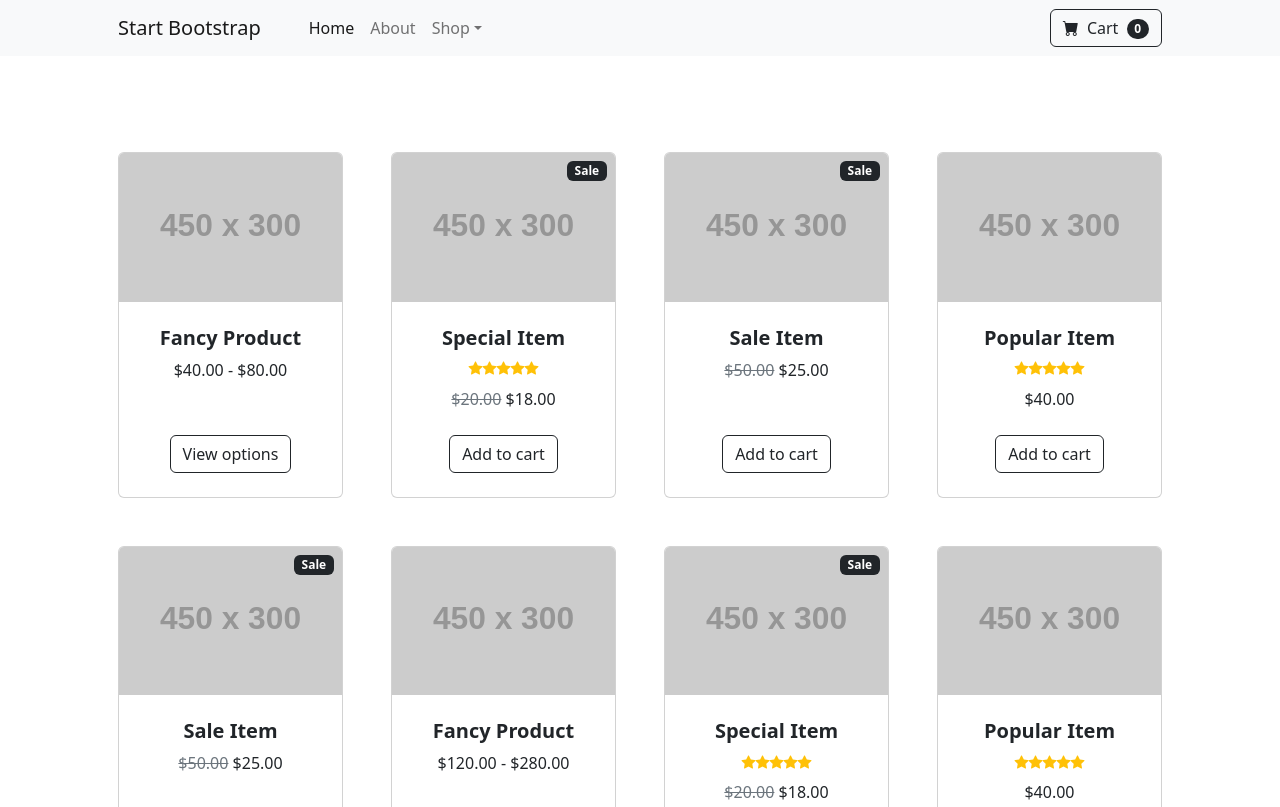
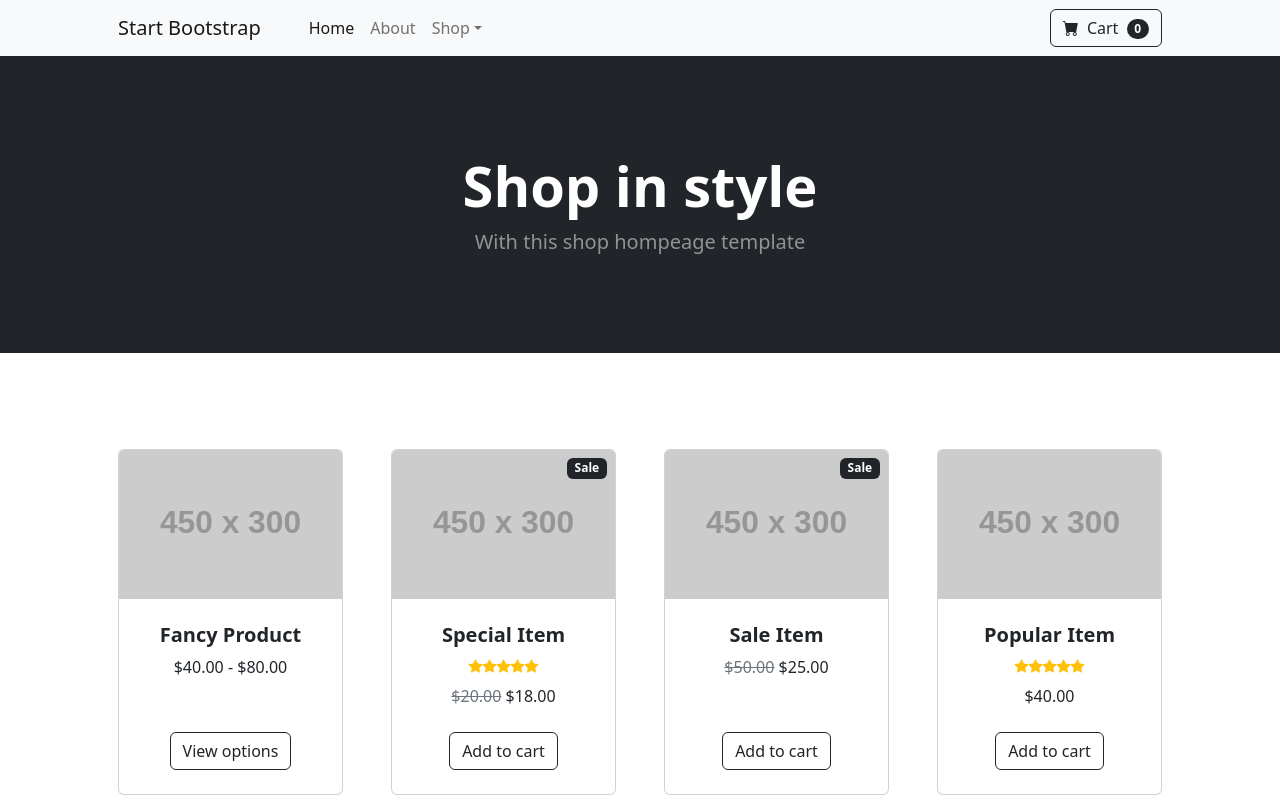
Before and after one commit to weversoncdo/barato-livre, a plain HTML site: page index.html in a window 1280 px wide. Shown: the top 807 px of the page. Drawn offline with nearby package versions, Linux system fonts and the light colour scheme; placeholder pictures from the web are drawn by us.

Commit message:
Update index.html

```diff
--- a/index.html
+++ b/index.html
@@ -43,15 +43,14 @@
                 </div>
             </div>
         </nav>
-        <!-- Header-->
-
-        <!--<header class="bg-dark py-5">-->
-           <!--<div class="container px-4 px-lg-5 my-5">-->
-                <!--<div class="text-center text-white">-->
-                    <!--<h1 class="display-4 fw-bolder">Shop in style</h1>-->
-                    <!--<p class="lead fw-normal text-white-50 mb-0">With this shop hompeage template</p>-->
-                <!--</div>-->
-            <!--</div>-->
+        <Header>
+        <header class="bg-dark py-5">
+           <div class="container px-4 px-lg-5 my-5">
+                <div class="text-center text-white">
+                    <h1 class="display-4 fw-bolder">Shop in style</h1>
+                    <p class="lead fw-normal text-white-50 mb-0">With this shop hompeage template</p>
+                </div>
+            </div>
         </header>
         <!-- Section-->
         <section class="py-5">
```
